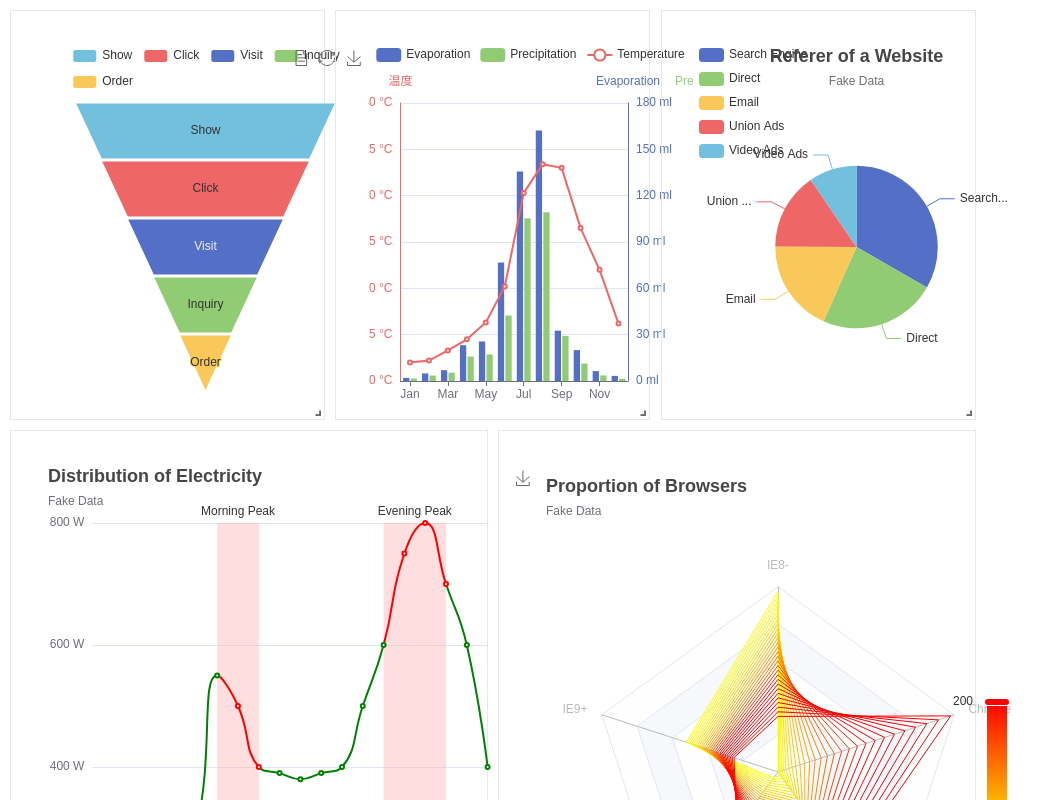
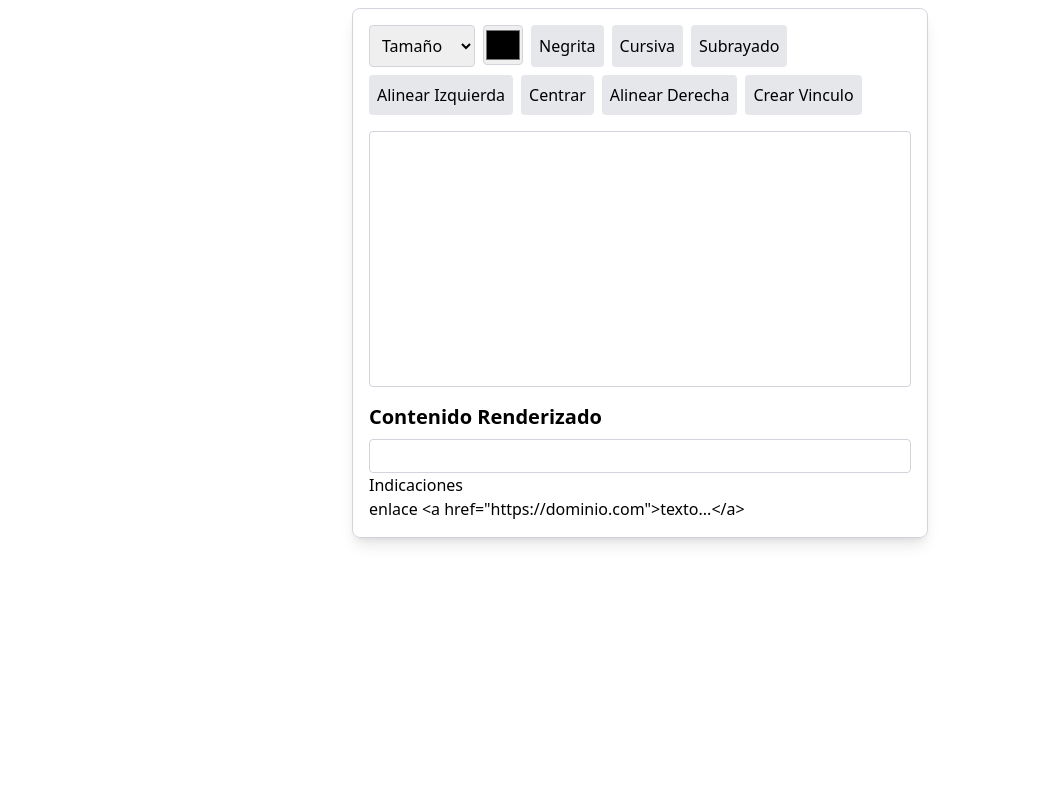
Before and after one commit to BMISYSTEM/components, a React (Vite) app: page / in a window 1280 px wide. Shown: the top 800 px of the page, without its empty margins (0-1064 px from the left). Built offline with nearby package versions, Linux system fonts and the light colour scheme.

Commit message:
se agrega la creacion de links

```diff
--- a/src/components/TextAreaFormat.tsx
+++ b/src/components/TextAreaFormat.tsx
@@ -1,29 +1,37 @@
-import React, { useRef } from "react";
-
-interface RichTextEditorProps {}
-
-const TextAreaFormat: React.FC<RichTextEditorProps> = () => {
+import  {  useRef, useState } from "react";
+const TextAreaFormat = () => {
+  const [text,setText] = useState("")
   const editorRef = useRef<HTMLDivElement>(null);
-
+  const [contenido,setContenido] = useState(text)
+  const enlaceEjemplo = "\<\a \href\=\"https://dominio.com\">texto...</a\>"
   const applyStyle = (style: string, value?: string) => {
     document.execCommand(style, false, value);
+    updateEditorContent();
   };
-
-  const addList = () => {
-    document.execCommand("insertUnorderedList");
-  };
-
   const alignText = (alignment: "left" | "center" | "right") => {
     document.execCommand("justify" + alignment.charAt(0).toUpperCase() + alignment.slice(1));
+    updateEditorContent();
   };
+  const createEnlace = (enlace : string) =>{
+    const selection = window.getSelection();
+    const selectedText = selection?.toString();
+    document.execCommand("insertHTML",false,selectedText);
+    updateEditorContent();
+  }
+  const updateEditorContent = () => {
+    if (editorRef.current) {
+      setText(editorRef.current.innerHTML);
+      setContenido(editorRef.current.innerHTML)
+    }
+  };
+  return (
+    <div className="max-w-xl mx-auto mt-2 p-4 border border-gray-300 rounded-lg shadow-lg">
 
-  return (
-    <div className="max-w-xl mx-auto mt-10 p-4 border border-gray-300 rounded-lg shadow-lg">
-      <div className="flex flex-wrap gap-2 mb-4">
+      <div className="flex flex-wrap gap-2 mb-4 text-slate-800">
         {/* Tamaño de texto */}
         <select
           onChange={(e) => applyStyle("fontSize", e.target.value)}
-          className="p-2 border border-gray-300 rounded"
+          className="p-2 border border-gray-300 rounded text-slate-800"
         >
           <option value="3">Tamaño</option>
           <option value="1">Pequeño</option>
@@ -38,18 +46,21 @@ const TextAreaFormat: React.FC<RichTextEditorProps> = () => {
         />
         {/* Estilos de texto */}
         <button
+          type="button"
           onClick={() => applyStyle("bold")}
           className="p-2 bg-gray-200 hover:bg-gray-300 rounded"
         >
           Negrita
         </button>
         <button
+          type="button"
           onClick={() => applyStyle("italic")}
           className="p-2 bg-gray-200 hover:bg-gray-300 rounded"
         >
           Cursiva
         </button>
         <button
+          type="button"
           onClick={() => applyStyle("underline")}
           className="p-2 bg-gray-200 hover:bg-gray-300 rounded"
         >
@@ -57,38 +68,55 @@ const TextAreaFormat: React.FC<RichTextEditorProps> = () => {
         </button>
         {/* Alineación */}
         <button
+          type="button"
           onClick={() => alignText("left")}
           className="p-2 bg-gray-200 hover:bg-gray-300 rounded"
         >
           Alinear Izquierda
         </button>
         <button
+          type="button"
           onClick={() => alignText("center")}
           className="p-2 bg-gray-200 hover:bg-gray-300 rounded"
         >
           Centrar
         </button>
         <button
+          type="button"
           onClick={() => alignText("right")}
           className="p-2 bg-gray-200 hover:bg-gray-300 rounded"
         >
           Alinear Derecha
         </button>
-        {/* Lista */}
         <button
-          onClick={addList}
+          type="button"
+          onClick={() => createEnlace("a")}
           className="p-2 bg-gray-200 hover:bg-gray-300 rounded"
         >
-          Lista
+          Crear Vinculo
         </button>
       </div>
       {/* Editor de texto */}
       <div
         ref={editorRef}
         contentEditable
-        className="w-full h-64 p-4 border border-gray-300 rounded focus:outline-none focus:ring focus:ring-blue-200 overflow-auto"
+        onBlur={()=>updateEditorContent()}
+        className="w-full text-black h-64 p-4 border border-gray-300 bg-white rounded focus:outline-none focus:ring focus:ring-blue-200 overflow-auto"
+        dangerouslySetInnerHTML={{ __html: contenido }}
       >
-        Escribe algo aquí...
+      </div>
+
+      <div className="mt-4">
+        <h3 className="text-xl font-semibold">Contenido Renderizado</h3>
+        <div
+          className="border border-gray-300 p-4 mt-2 rounded bg-amber-50 text-black"
+
+          dangerouslySetInnerHTML={{ __html: contenido }}
+        />
+      </div>
+      <div className="mt-20">
+        <p>Indicaciones</p>
+        <p>enlace <span>{enlaceEjemplo}</span></p>
       </div>
     </div>
   );
--- a/src/main.tsx
+++ b/src/main.tsx
@@ -17,7 +17,7 @@ createRoot(document.getElementById('root')!).render(
   <StrictMode>
     {/* <Tabla data={data} /> */}
     {/* <Calendario/> */}
-    {/* <TextAreaFormat/> */}
-      <Dashboard/>
+    <TextAreaFormat/>
+        {/* <Dashboard/> */}
   </StrictMode>,
 )
```
